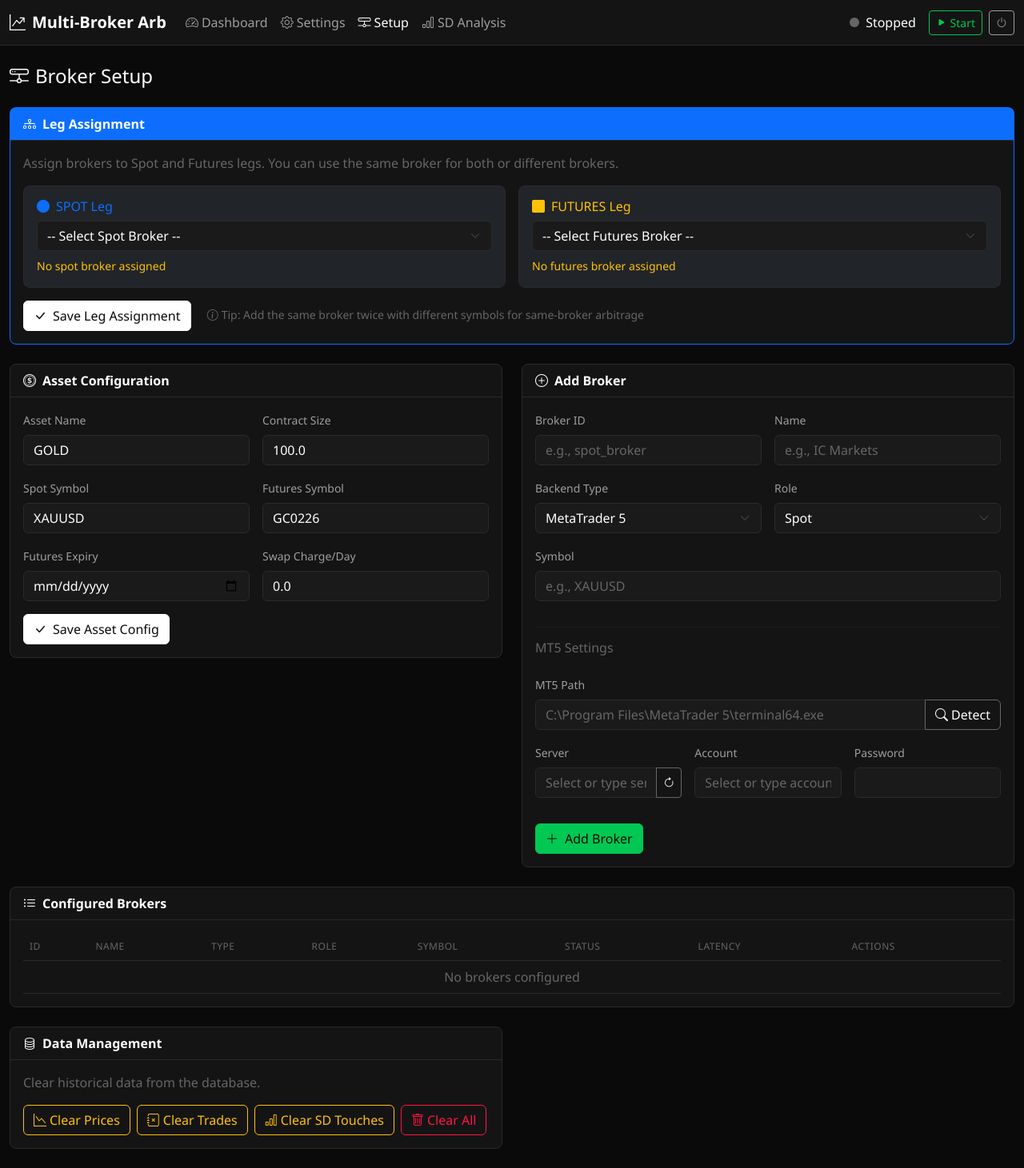
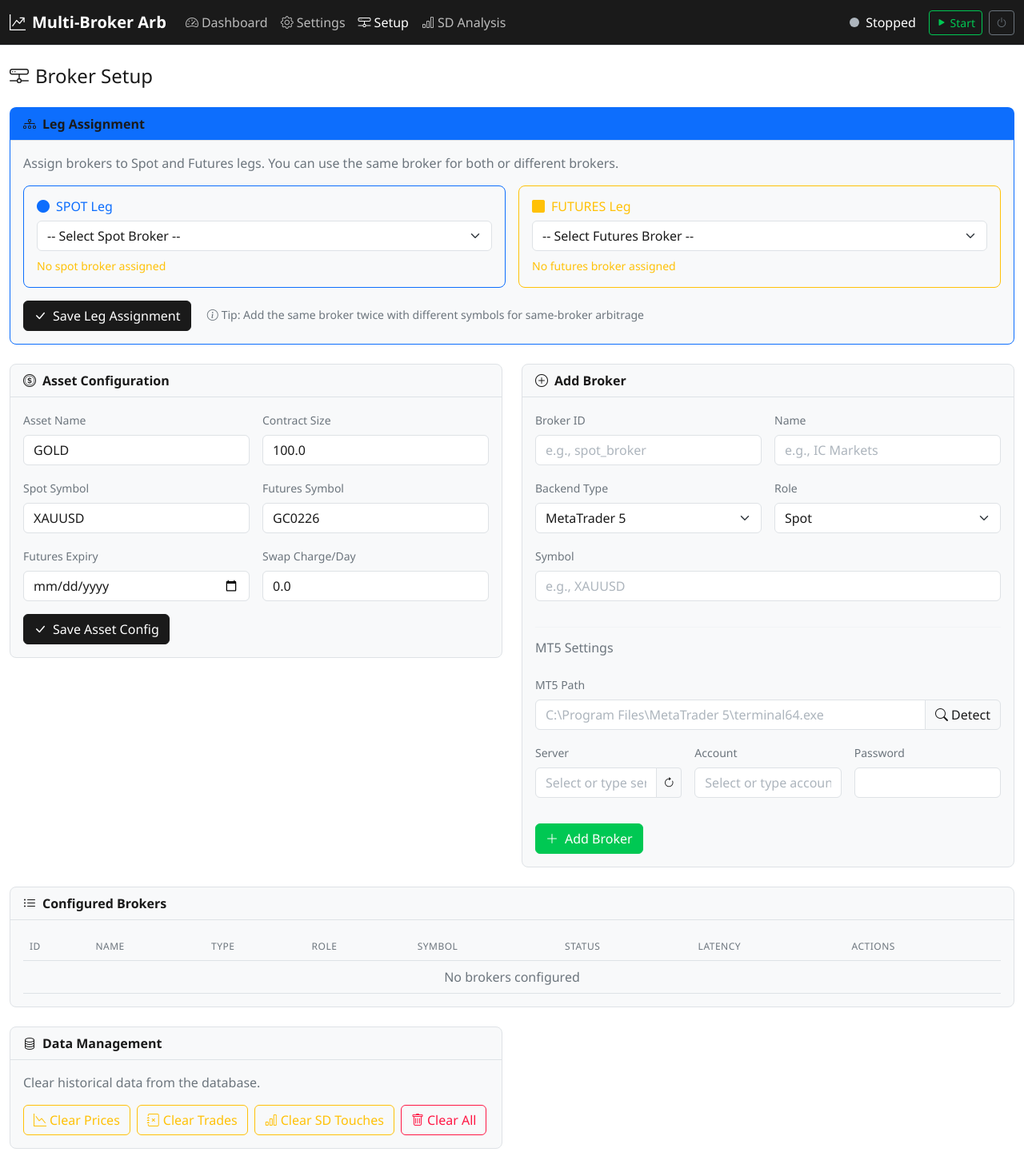
Before and after one commit to ajoxf/FIX_Protocol_Stat_Arb1, a Flask app: page /setup in a window 1280 px wide. Shown: the whole page at 80% size. Run offline with Flask 3, Linux system fonts and the light colour scheme; some libraries are stand-ins or nearby versions.

Commit message:
Change UI theme from dark to light (white background)
- Swap color scheme: white background (#ffffff) with dark text (#1a1a1a)
- Update navbar to dark with white text
- Adjust card, form, table, and badge colors for light theme
- Update modals to use standard styling instead of dark variants
- Fix Leg Assignment cards with border colors instead of bg-dark

```diff
--- a/web/templates/base.html
+++ b/web/templates/base.html
@@ -12,15 +12,15 @@
 
     <style>
         :root {
-            --bs-body-bg: #0a0a0a;
-            --bs-body-color: #ffffff;
-            --card-bg: #141414;
-            --card-border: #2a2a2a;
-            --accent-color: #ffffff;
+            --bs-body-bg: #ffffff;
+            --bs-body-color: #1a1a1a;
+            --card-bg: #f8f9fa;
+            --card-border: #dee2e6;
+            --accent-color: #1a1a1a;
             --positive-color: #00c853;
             --negative-color: #ff1744;
-            --neutral-color: #9e9e9e;
-            --muted-color: #666666;
+            --neutral-color: #6c757d;
+            --muted-color: #adb5bd;
         }
 
         body {
@@ -30,21 +30,21 @@
         }
 
         .navbar {
-            background-color: var(--card-bg) !important;
+            background-color: var(--bs-body-color) !important;
             border-bottom: 1px solid var(--card-border);
         }
 
         .navbar-brand {
             font-weight: 600;
-            color: var(--bs-body-color) !important;
+            color: #ffffff !important;
         }
 
         .nav-link {
-            color: var(--neutral-color) !important;
+            color: rgba(255,255,255,0.7) !important;
         }
 
         .nav-link:hover, .nav-link.active {
-            color: var(--bs-body-color) !important;
+            color: #ffffff !important;
         }
 
         .card {
@@ -73,7 +73,7 @@
 
         .stat-label {
             font-size: 0.875rem;
-            color: var(--muted-color);
+            color: var(--neutral-color);
             text-transform: uppercase;
             letter-spacing: 0.5px;
         }
@@ -85,19 +85,19 @@
         .btn-primary {
             background-color: var(--bs-body-color);
             border-color: var(--bs-body-color);
-            color: var(--bs-body-bg);
+            color: #ffffff;
         }
 
         .btn-primary:hover {
-            background-color: var(--neutral-color);
-            border-color: var(--neutral-color);
-            color: var(--bs-body-bg);
+            background-color: #333333;
+            border-color: #333333;
+            color: #ffffff;
         }
 
         .btn-success {
             background-color: var(--positive-color);
             border-color: var(--positive-color);
-            color: var(--bs-body-bg);
+            color: #ffffff;
         }
 
         .btn-success:hover {
@@ -117,7 +117,7 @@
 
         .btn-outline-success:hover {
             background-color: var(--positive-color);
-            color: var(--bs-body-bg);
+            color: #ffffff;
         }
 
         .btn-outline-danger {
@@ -127,7 +127,7 @@
 
         .btn-outline-danger:hover {
             background-color: var(--negative-color);
-            color: var(--bs-body-color);
+            color: #ffffff;
         }
 
         .btn-outline-secondary {
@@ -137,25 +137,25 @@
 
         .btn-outline-info {
             color: var(--bs-body-color);
-            border-color: var(--muted-color);
+            border-color: var(--card-border);
         }
 
         .btn-outline-info:hover {
-            background-color: var(--muted-color);
+            background-color: var(--card-border);
             color: var(--bs-body-color);
         }
 
         .form-control, .form-select {
-            background-color: #1a1a1a;
+            background-color: #ffffff;
             border-color: var(--card-border);
             color: var(--bs-body-color);
         }
 
         .form-control:focus, .form-select:focus {
-            background-color: #1a1a1a;
+            background-color: #ffffff;
             border-color: var(--bs-body-color);
             color: var(--bs-body-color);
-            box-shadow: 0 0 0 0.25rem rgba(255, 255, 255, 0.15);
+            box-shadow: 0 0 0 0.25rem rgba(0, 0, 0, 0.1);
         }
 
         .form-control::placeholder {
@@ -174,25 +174,31 @@
         .table-dark {
             --bs-table-bg: var(--card-bg);
             --bs-table-border-color: var(--card-border);
+            --bs-table-color: var(--bs-body-color);
         }
 
         .table-dark th {
-            color: var(--muted-color);
+            color: var(--neutral-color);
             font-weight: 500;
             text-transform: uppercase;
             font-size: 0.75rem;
             letter-spacing: 0.5px;
         }
 
-        .badge-connected { background-color: var(--positive-color) !important; color: #000 !important; }
+        .table-dark td {
+            color: var(--bs-body-color);
+        }
+
+        .badge-connected { background-color: var(--positive-color) !important; color: #fff !important; }
         .badge-disconnected { background-color: var(--muted-color) !important; }
         .badge-error { background-color: var(--negative-color) !important; }
 
-        .badge.bg-info { background-color: var(--muted-color) !important; }
-        .badge.bg-primary { background-color: var(--bs-body-color) !important; color: #000 !important; }
+        .badge.bg-info { background-color: var(--neutral-color) !important; }
+        .badge.bg-primary { background-color: var(--bs-body-color) !important; color: #fff !important; }
         .badge.bg-warning { background-color: #ff9800 !important; color: #000 !important; }
-        .badge.bg-success { background-color: var(--positive-color) !important; color: #000 !important; }
+        .badge.bg-success { background-color: var(--positive-color) !important; color: #fff !important; }
         .badge.bg-danger { background-color: var(--negative-color) !important; }
+        .badge.bg-secondary { background-color: var(--neutral-color) !important; }
 
         .zscore-display {
             font-size: 3rem;
@@ -228,17 +234,22 @@
 
         .chart-container {
             height: 300px;
-            background-color: #1a1a1a;
+            background-color: #f8f9fa;
             border-radius: 8px;
+            border: 1px solid var(--card-border);
         }
 
         .text-muted {
-            color: var(--muted-color) !important;
+            color: var(--neutral-color) !important;
+        }
+
+        .text-white {
+            color: var(--bs-body-color) !important;
         }
 
         code {
             color: var(--positive-color);
-            background-color: #1a1a1a;
+            background-color: #e9ecef;
             padding: 2px 6px;
             border-radius: 4px;
         }
@@ -263,7 +274,7 @@
         }
 
         ::-webkit-scrollbar-thumb:hover {
-            background: var(--muted-color);
+            background: var(--neutral-color);
         }
 
         /* Custom profit/loss styling */
@@ -271,8 +282,38 @@
         .loss { color: var(--negative-color) !important; }
 
         /* Trade direction badges */
-        .badge-buy { background-color: var(--positive-color) !important; color: #000 !important; }
+        .badge-buy { background-color: var(--positive-color) !important; color: #fff !important; }
         .badge-sell { background-color: var(--negative-color) !important; color: #fff !important; }
+
+        /* Dark card override for specific elements */
+        .card.bg-dark, .card.bg-secondary {
+            background-color: #e9ecef !important;
+            color: var(--bs-body-color);
+        }
+
+        .bg-dark {
+            background-color: #e9ecef !important;
+            color: var(--bs-body-color) !important;
+        }
+
+        .bg-secondary {
+            background-color: #f1f3f5 !important;
+        }
+
+        /* Modal styling */
+        .modal-content.bg-dark {
+            background-color: #ffffff !important;
+            color: var(--bs-body-color);
+        }
+
+        .btn-close-white {
+            filter: none;
+        }
+
+        /* Navbar text */
+        #status-text {
+            color: #ffffff;
+        }
     </style>
 
     {% block extra_css %}{% endblock %}
--- a/web/templates/setup.html
+++ b/web/templates/setup.html
@@ -20,7 +20,7 @@
                 <p class="text-muted mb-3">Assign brokers to Spot and Futures legs. You can use the same broker for both or different brokers.</p>
                 <div class="row g-3">
                     <div class="col-md-6">
-                        <div class="card bg-dark">
+                        <div class="card border-primary">
                             <div class="card-body">
                                 <h6 class="text-primary"><i class="bi bi-circle-fill me-2"></i>SPOT Leg</h6>
                                 <select class="form-select mb-2" id="spot-broker-select">
@@ -43,7 +43,7 @@
                         </div>
                     </div>
                     <div class="col-md-6">
-                        <div class="card bg-dark">
+                        <div class="card border-warning">
                             <div class="card-body">
                                 <h6 class="text-warning"><i class="bi bi-square-fill me-2"></i>FUTURES Leg</h6>
                                 <select class="form-select mb-2" id="futures-broker-select">
@@ -342,10 +342,10 @@
 <!-- Limit Order Modal -->
 <div class="modal fade" id="limitOrderModal" tabindex="-1">
     <div class="modal-dialog">
-        <div class="modal-content bg-dark">
-            <div class="modal-header border-secondary">
+        <div class="modal-content">
+            <div class="modal-header">
                 <h5 class="modal-title">Test Limit Order</h5>
-                <button type="button" class="btn-close btn-close-white" data-bs-dismiss="modal"></button>
+                <button type="button" class="btn-close" data-bs-dismiss="modal"></button>
             </div>
             <div class="modal-body">
                 <input type="hidden" id="limit-broker-id">
@@ -367,7 +367,7 @@
                     </div>
                 </div>
             </div>
-            <div class="modal-footer border-secondary">
+            <div class="modal-footer">
                 <button type="button" class="btn btn-secondary" data-bs-dismiss="modal">Cancel</button>
                 <button type="button" class="btn btn-primary" onclick="submitLimitOrder()">Place Limit Order</button>
             </div>
```
Also changed, not shown: web/templates/dashboard.html (+23 -23 lines).
